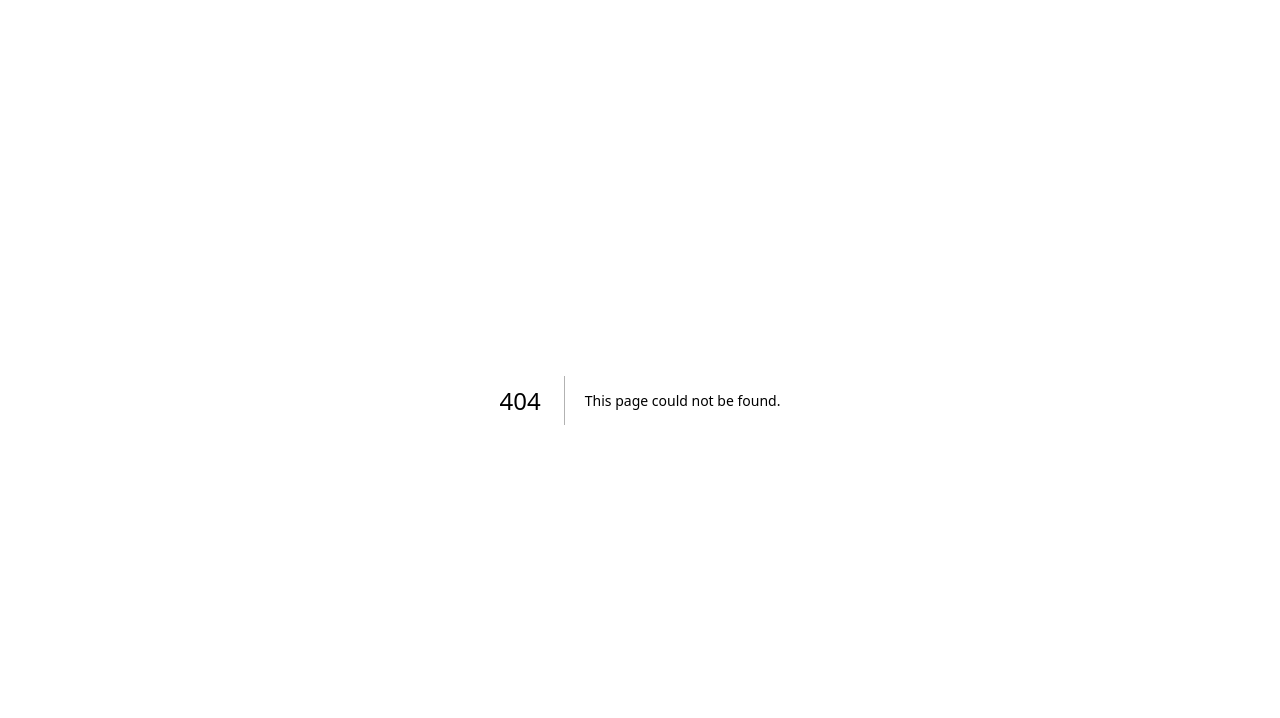
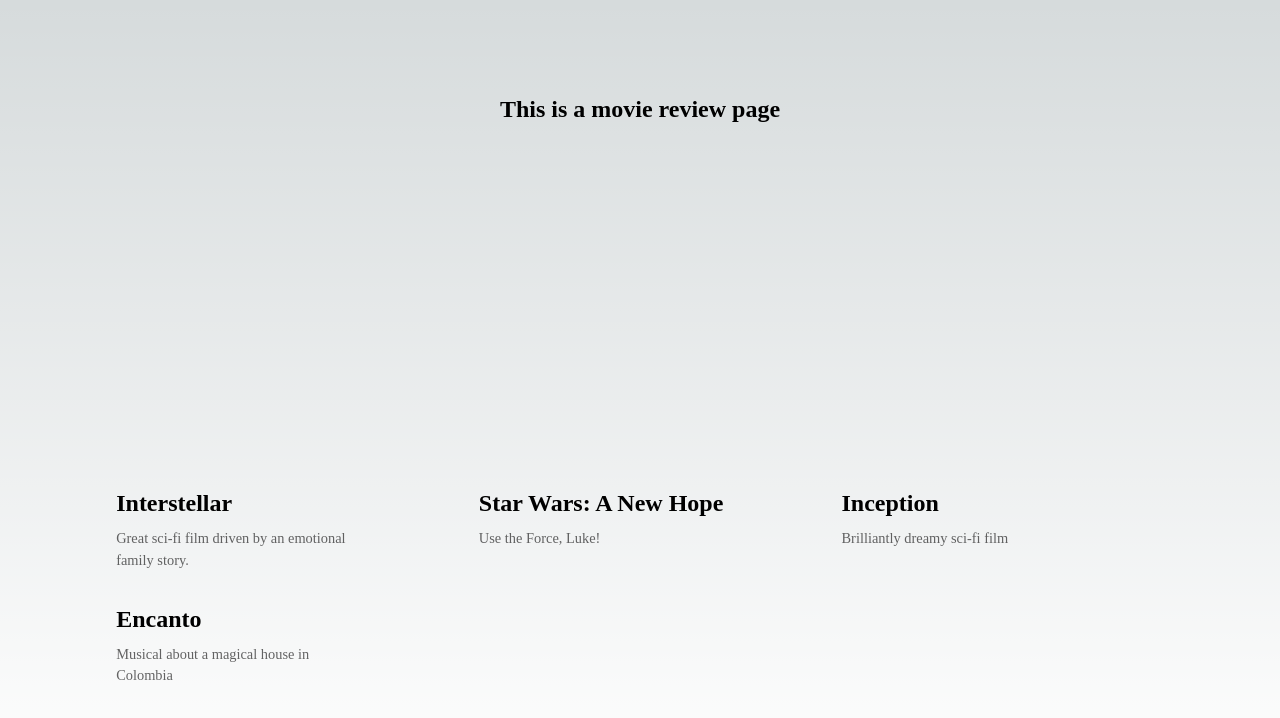
Before and after one commit to zroux93/movie-reviews, a Next.js app: page /reviews in a window 1280 px wide. Before the commit this address had no page. Shown: the top 718 px of the page. Built offline with nearby package versions, Linux system fonts and the light colour scheme.

Commit message:
Initial commit of simple movie review website

```diff
--- /dev/null
+++ b/src/app/reviews/MovieReviewCard.tsx
@@ -0,0 +1,16 @@
+function MovieReviewCard({
+  title,
+  description,
+  imageUrl,
+  numberOfStars,
+  releaseDate,
+}) {
+  return (
+    <div>
+      <h2>{title}</h2>
+      <p>{description}</p>
+    </div>
+  );
+}
+
+export { MovieReviewCard };
--- /dev/null
+++ b/src/app/reviews/page.tsx
@@ -0,0 +1,26 @@
+import styles from "../page.module.css";
+
+import reviews from "./reviews";
+import { MovieReviewCard } from "./MovieReviewCard";
+import Link from "next/link";
+
+export default function Reviews() {
+  return (
+    <main className={styles.main}>
+      <h2>This is a movie review page</h2>
+      <div className={styles.grid}>
+        {reviews.map((review) => (
+          <Link className={styles.card} href={`/reviews/${review.reviewId}`}>
+            <MovieReviewCard
+              title={review.title}
+              description={review.shortDescription}
+              releaseDate={review.releaseDate}
+              imageUrl={review.imageUrl}
+              numberOfStars={review.numberOfStars}
+            />
+          </Link>
+        ))}
+      </div>
+    </main>
+  );
+}
--- /dev/null
+++ b/src/app/reviews/reviews.ts
@@ -0,0 +1,46 @@
+interface review {
+    title: string;
+    shortDescription: string;
+    reviewText: string;
+    numberOfStars: number;
+    releaseDate: string;
+    imageUrl?: string;
+    reviewId: number;
+}
+
+const reviews: review[] = [
+    {
+        title: "Interstellar",
+        shortDescription: "Great sci-fi film driven by an emotional family story.",
+        reviewText: "Saw it in IMAX the first time!",
+        numberOfStars: 5,
+        releaseDate: "2014",
+        reviewId: 0
+    },
+    {
+        title: "Star Wars: A New Hope",
+        shortDescription: "Use the Force, Luke!",
+        reviewText: "The original Star Wars is a fun space opera film, and required viewing for any sci-fi fan.",
+        numberOfStars: 4,
+        releaseDate: "1978",
+        reviewId: 1
+    },
+    {
+        title: "Inception",
+        shortDescription: "Brilliantly dreamy sci-fi film",
+        reviewText: "Christopher Nolan made a masterpiece with this one.",
+        numberOfStars: 5,
+        releaseDate: "1978",
+        reviewId: 2
+    },
+    {
+        title: "Encanto",
+        shortDescription: "Musical about a magical house in Colombia",
+        reviewText: "We really enjoyed Encanto!",
+        numberOfStars: 5,
+        releaseDate: "2021",
+        reviewId: 3
+    }
+]
+
+export default reviews;
```
Also changed, not shown: src/app/page.tsx (+14 -15 lines), src/app/reviews/[id]/MovieReview.tsx (added, +19 -0 lines), src/app/reviews/[id]/page.tsx (added, +22 -0 lines).
